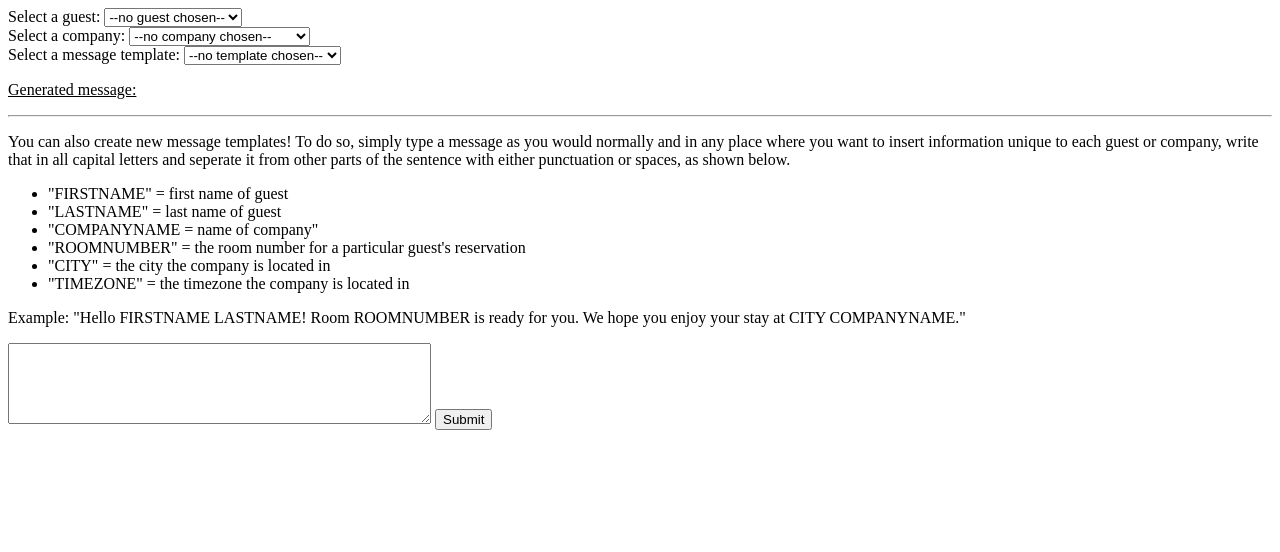
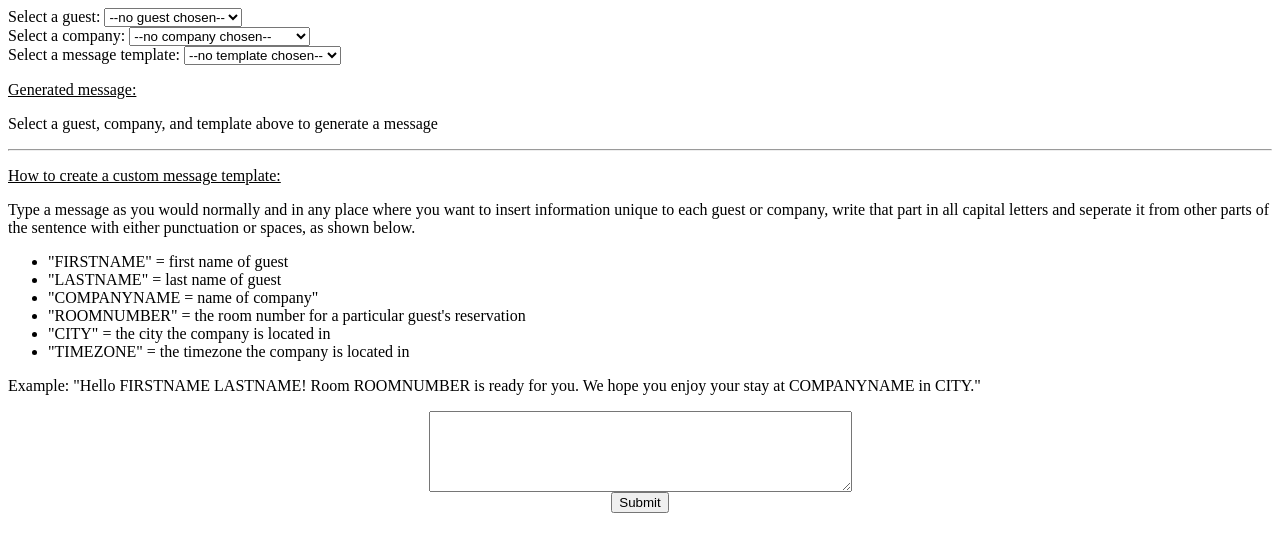
Before and after one commit to gbrown3/Kipsu-Project, a Flask app: page / in a window 1280 px wide. Shown: the top 552 px of the page. Run offline with Flask 2, Linux system fonts and the light colour scheme.

Commit message:
Some client side styling and comments

```diff
--- a/templates/index.html
+++ b/templates/index.html
@@ -49,12 +49,13 @@
     <br/>
 
     <p style="text-decoration: underline;">Generated message:</p>
-    <p id="message"></p>
+    <p id="message">Select a guest, company, and template above to generate a message</p>
 
 
     <hr>
 
-    <p>You can also create new message templates! To do so, simply type a message as you would normally and in any place where you want to insert information unique to each guest or company, write that in all capital letters and seperate it from other parts of the sentence with either punctuation or spaces, as shown below.</p>
+    <p style="text-decoration: underline;">How to create a custom message template:</p>
+    <p>Type a message as you would normally and in any place where you want to insert information unique to each guest or company, write that part in all capital letters and seperate it from other parts of the sentence with either punctuation or spaces, as shown below.</p>
     <ul>
         <li>"FIRSTNAME" = first name of guest</li>
         <li>"LASTNAME" = last name of guest</li>
@@ -63,13 +64,17 @@
         <li>"CITY" = the city the company is located in</li>
         <li>"TIMEZONE" = the timezone the company is located in</li>
     </ul>
-    <p> Example: "Hello FIRSTNAME LASTNAME! Room ROOMNUMBER is ready for you. We hope you enjoy your stay at CITY COMPANYNAME."</p>
+    <p> Example: "Hello FIRSTNAME LASTNAME! Room ROOMNUMBER is ready for you. We hope you enjoy your stay at COMPANYNAME in CITY."</p>
 
-    <textarea id="new_template_input" rows="5" cols="50">
+    <textarea id="new_template_input" rows="5" cols="50" style="display: block;
+    margin-left: auto;
+    margin-right: auto;">
 
     </textarea>
 
-    <button id="submit_template_btn">Submit</button>
+    <button id="submit_template_btn" style="display: block;
+    margin-left: auto;
+    margin-right: auto;">Submit</button>
 
 </body>
 
@@ -77,6 +82,8 @@
 
     $(document).ready(function() {
 
+        // Whenever a selection is made, so long as a guest, company, AND template have all been chosen,
+        // send an AJAX request to generate a message and make that appear
         $("select").change(function() {
 
             guestID = $("#guest_selection").val();
@@ -97,6 +104,9 @@
             }
         });
 
+
+        // The server should do all the processing, so send the contents of the
+        // textarea as is when the submit button is pressed
         $("#submit_template_btn").click(function() {
 
             var input = $("#new_template_input").val();
@@ -107,11 +117,9 @@
                 url: "/new_template?text=" + input,
                 success: function(response) {
 
-                    // TODO: response should contain new template, so add that to the list of templates
-                    console.log(response);
-
                     newID = response["id"];
 
+                    // Add to new template to the list without reloading the page
                     $("#template_selection").append("<option value='" + newID + "'>" + newID + "</option>");
 
                 }
```
